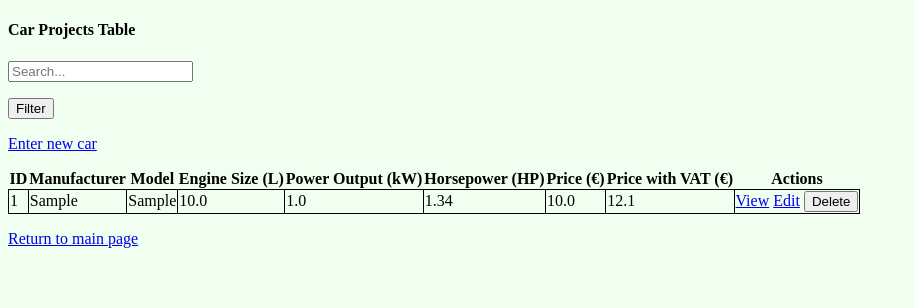
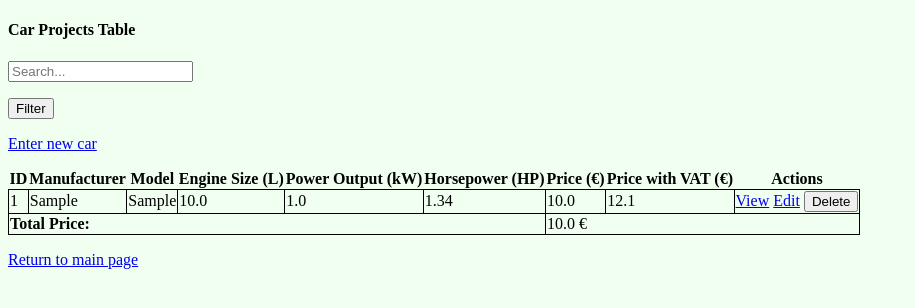
Before and after one commit to AndrIvasc/car_db_flask, a Flask app: page / in a window 1280 px wide. Shown: the top 308 px of the page, without its empty margins (0-915 px from the left). Run offline with Flask 3, Linux system fonts and the light colour scheme; tables that the repository leaves empty hold one stand-in row (Sample ...).

Commit message:
The whole car crud app

```diff
--- a/app.py
+++ b/app.py
@@ -21,11 +21,13 @@ with app.app_context():
 def home():
     search_text = request.args.get("search_field")
     if search_text:
-        filtered_row = CarProject.query.filter(CarProject.manufacturer.ilike(f"{search_text}"))
-        return render_template("main_index.html", projects=filtered_row)
+        filtered_rows = CarProject.query.filter(CarProject.manufacturer.ilike(f"%{search_text}%"))
+        total_price = sum(project.price for project in filtered_rows)
+        return render_template("main_index.html", projects=filtered_rows, total_price=total_price)
     else:
         all_projects = CarProject.query.all()
-        return render_template("main_index.html", projects=all_projects)
+        total_price = sum(project.price for project in all_projects)
+        return render_template("main_index.html", projects=all_projects, total_price=total_price)
 
 
 @app.route("/car/<int:row_id>")
--- a/templates/main_index.html
+++ b/templates/main_index.html
@@ -38,5 +38,10 @@
         </td>
     </tr>
     {% endfor %}
+
+    <tr>
+        <td colspan="6"><strong>Total Price:</strong></td>
+        <td colspan="3">{{ total_price }} €</td>
+    </tr>
 </table>
 {% endblock %}
```
